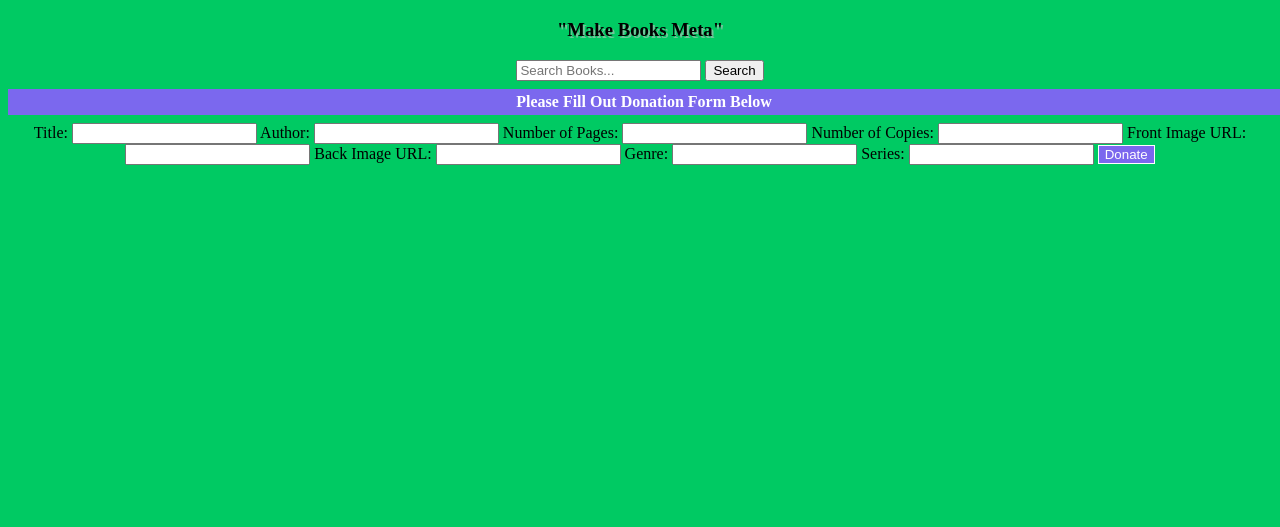
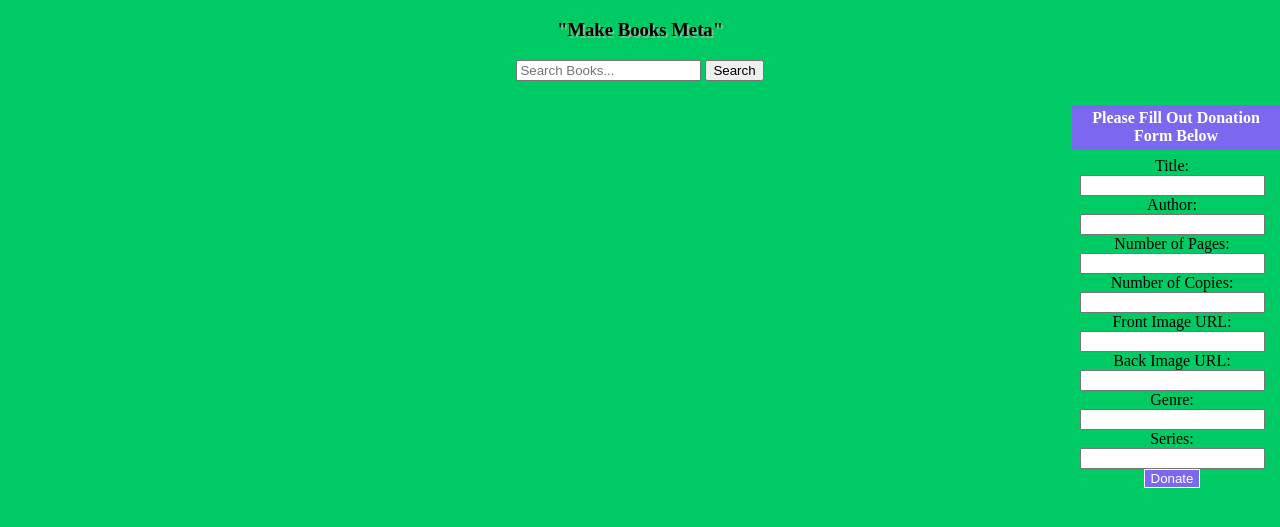
Before and after one commit to awfullyavg/MBM-Books, a plain HTML site: page index.html in a window 1280 px wide. Shown: the part 61-588 px from the top of the page. Drawn offline with Linux system fonts and the light colour scheme.

Commit message:
update css form

```diff
--- a/styles/index.css
+++ b/styles/index.css
@@ -47,3 +47,23 @@ form h4 {
     color: white;
     background-color: #7B68EE;
   }
+  .donation-field {
+    margin: 1rem 0;
+    width: 200px;
+    display: block;
+    float: right;
+}
+input[type="submit"] {
+    color: white;
+    border: 1px solid white;
+    background-color: #7B68EE;
+    cursor: pointer;
+    transition: all 0.3s;
+}
+form h4 {
+    width: 100%;
+    padding: 0.25rem;
+    margin: 0.5rem 0;
+    color: white;
+    background-color: #7B68EE;
+  }
```
